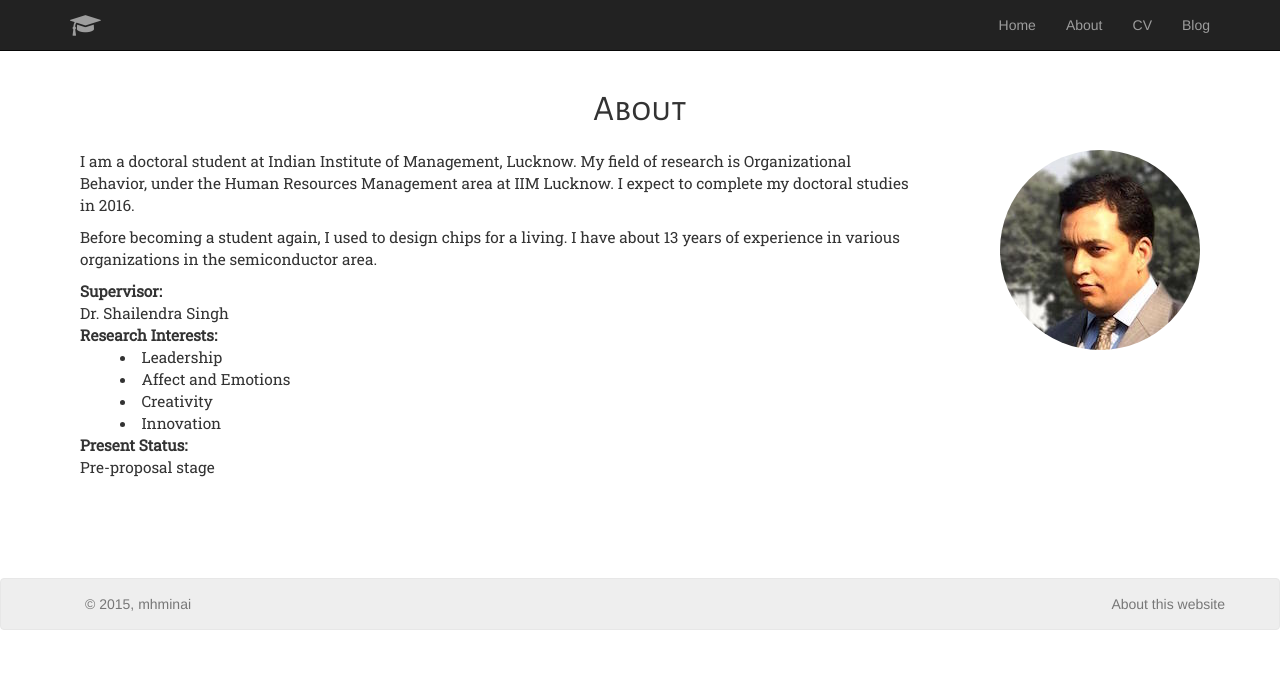
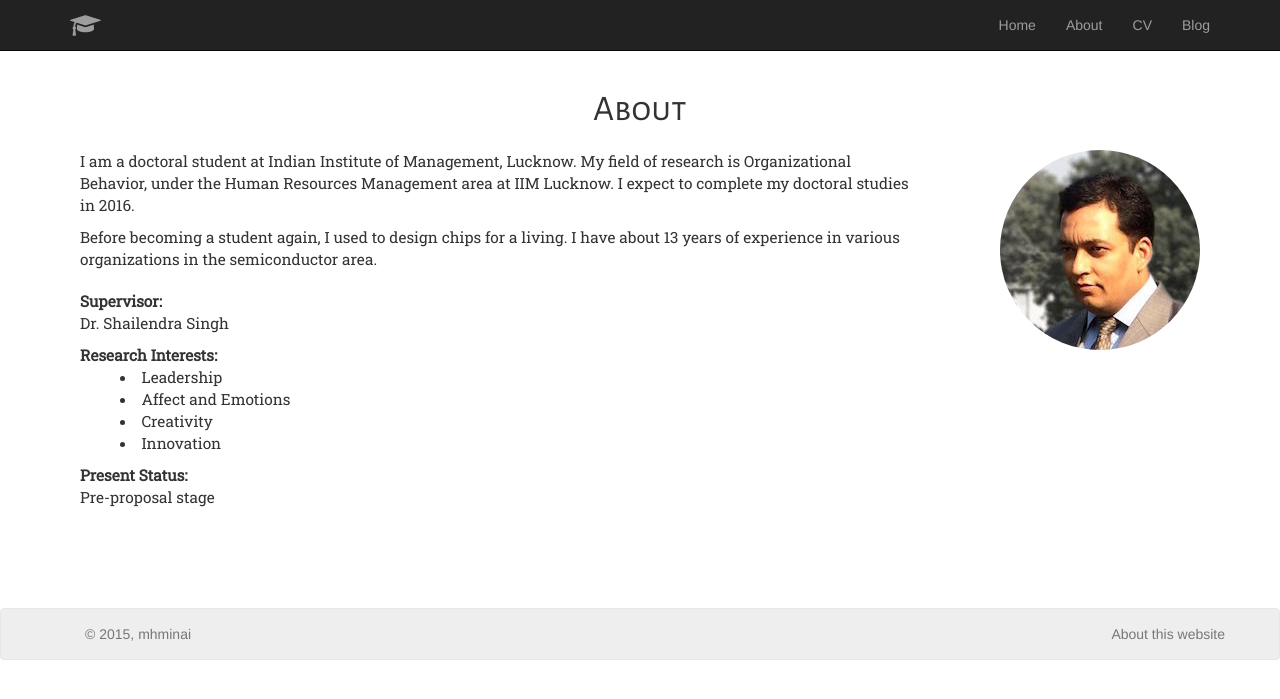
Before and after one commit to mhminai/mhminai.github.io, a Jekyll site: the page built from about/index.html, in a window 1280 px wide. Shown: the top 699 px of the page. Built offline with Jekyll 4.4.1, drawn with Linux system fonts in a browser that asks for light colours; nearby versions of some CDN libraries.

Commit message:
Padding for definition terms

```diff
--- a/css/custom.css
+++ b/css/custom.css
@@ -111,6 +111,10 @@ h1,h2,h3,h4 {
     font-family: 'Alegreya Sans SC', sans-serif;
 }
 
+dl>dt {
+  padding-top:10px;
+}
+
 dl>dd>li {
   margin-left:40px;
 }
```
